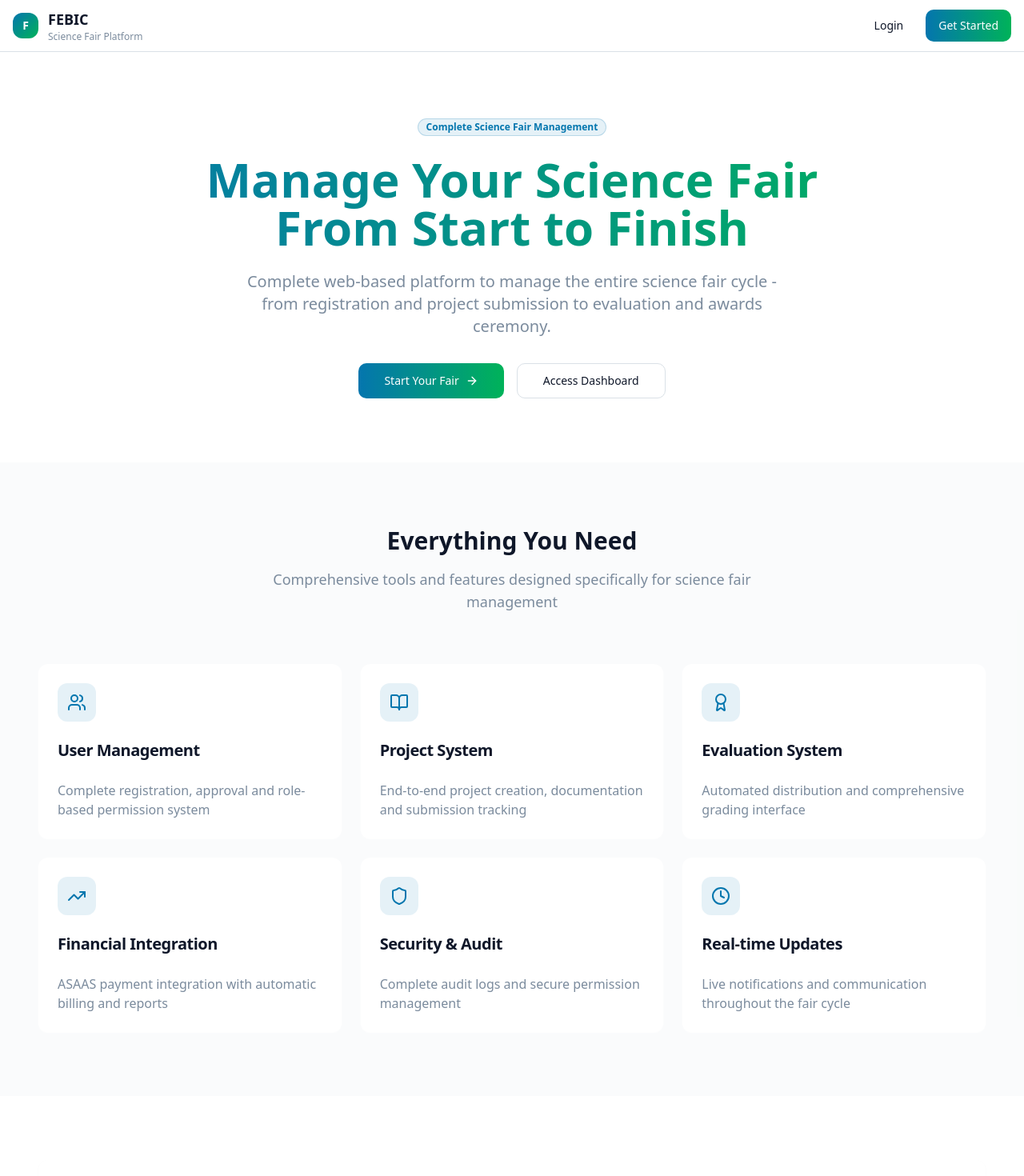
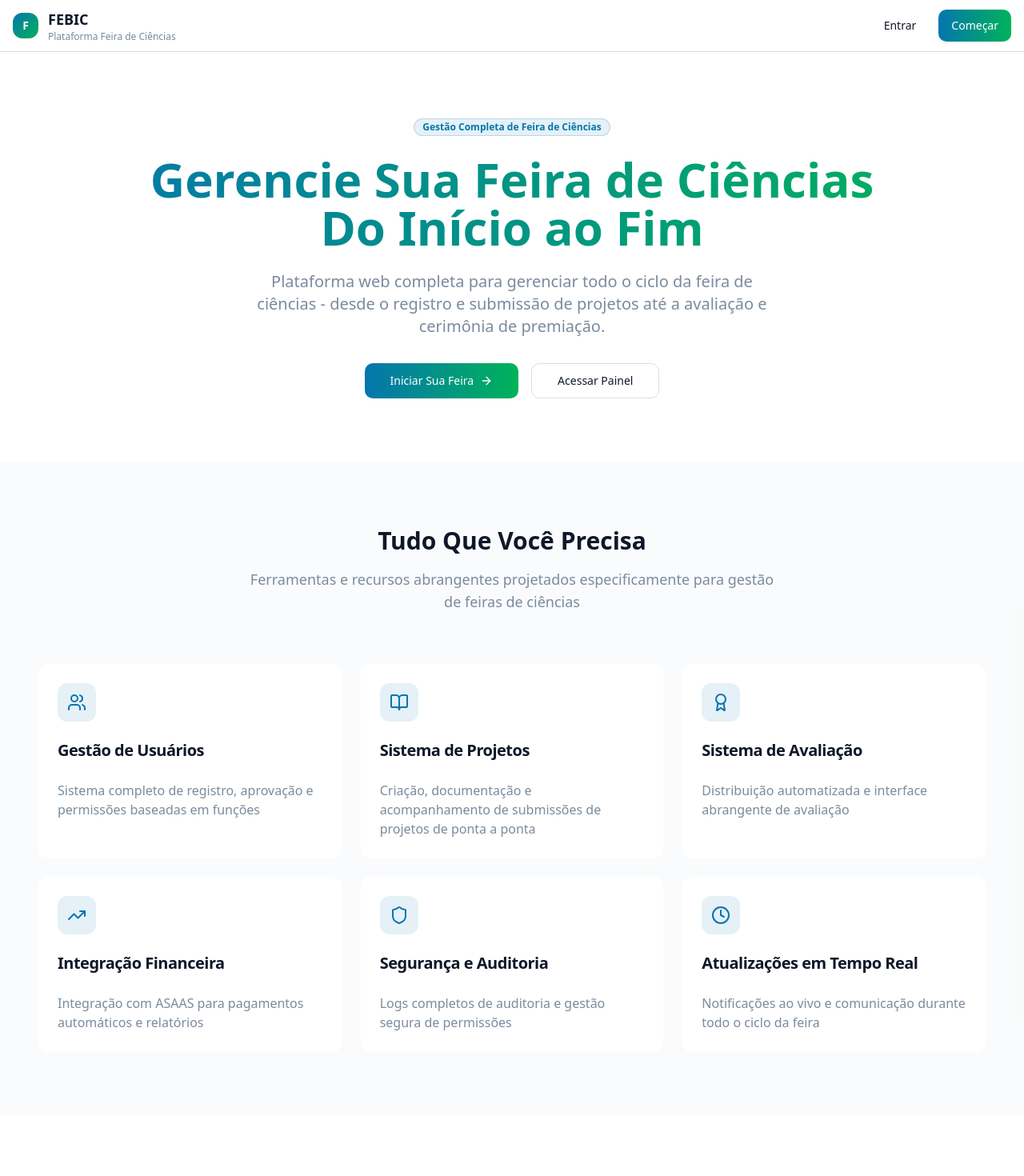
Before and after one commit to iAColabOficial/fair-flow-hub, a React (Vite) app: page / in a window 1280 px wide. Shown: the top 1470 px of the page at 80% size. Built offline with nearby package versions, Linux system fonts and the light colour scheme.

Commit message:
Translate main page to Portuguese
Translate the main page to Brazilian Portuguese.

```diff
--- a/src/pages/Home.tsx
+++ b/src/pages/Home.tsx
@@ -8,33 +8,33 @@ const Home = () => {
   const features = [
     {
       icon: Users,
-      title: "User Management",
-      description: "Complete registration, approval and role-based permission system"
+      title: "Gestão de Usuários",
+      description: "Sistema completo de registro, aprovação e permissões baseadas em funções"
     },
     {
       icon: BookOpen,
-      title: "Project System",
-      description: "End-to-end project creation, documentation and submission tracking"
+      title: "Sistema de Projetos",
+      description: "Criação, documentação e acompanhamento de submissões de projetos de ponta a ponta"
     },
     {
       icon: Award,
-      title: "Evaluation System",
-      description: "Automated distribution and comprehensive grading interface"
+      title: "Sistema de Avaliação",
+      description: "Distribuição automatizada e interface abrangente de avaliação"
     },
     {
       icon: TrendingUp,
-      title: "Financial Integration",
-      description: "ASAAS payment integration with automatic billing and reports"
+      title: "Integração Financeira",
+      description: "Integração com ASAAS para pagamentos automáticos e relatórios"
     },
     {
       icon: Shield,
-      title: "Security & Audit",
-      description: "Complete audit logs and secure permission management"
+      title: "Segurança e Auditoria",
+      description: "Logs completos de auditoria e gestão segura de permissões"
     },
     {
       icon: Clock,
-      title: "Real-time Updates",
-      description: "Live notifications and communication throughout the fair cycle"
+      title: "Atualizações em Tempo Real",
+      description: "Notificações ao vivo e comunicação durante todo o ciclo da feira"
     }
   ];
 
@@ -49,16 +49,16 @@ const Home = () => {
             </div>
             <div>
               <h1 className="text-lg font-bold text-foreground">FEBIC</h1>
-              <p className="text-xs text-muted-foreground">Science Fair Platform</p>
+              <p className="text-xs text-muted-foreground">Plataforma Feira de Ciências</p>
             </div>
           </div>
 
           <div className="flex items-center gap-3">
             <Button variant="ghost" asChild>
-              <Link to="/auth/login">Login</Link>
+              <Link to="/auth/login">Entrar</Link>
             </Button>
             <Button variant="gradient" asChild>
-              <Link to="/auth/register">Get Started</Link>
+              <Link to="/auth/register">Começar</Link>
             </Button>
           </div>
         </div>
@@ -68,27 +68,27 @@ const Home = () => {
       <section className="py-20 px-4">
         <div className="container mx-auto text-center">
           <Badge className="mb-6 bg-primary/10 text-primary border-primary/20">
-            Complete Science Fair Management
+            Gestão Completa de Feira de Ciências
           </Badge>
 
           <h1 className="text-4xl md:text-6xl font-bold text-foreground mb-6 bg-gradient-to-r from-primary to-accent bg-clip-text text-transparent">
-            Manage Your Science Fair
+            Gerencie Sua Feira de Ciências
             <br />
-            From Start to Finish
+            Do Início ao Fim
           </h1>
 
           <p className="text-xl text-muted-foreground mb-8 max-w-2xl mx-auto">
-            Complete web-based platform to manage the entire science fair cycle - from registration and project submission to evaluation and awards ceremony.
+            Plataforma web completa para gerenciar todo o ciclo da feira de ciências - desde o registro e submissão de projetos até a avaliação e cerimônia de premiação.
           </p>
 
           <div className="flex flex-col sm:flex-row gap-4 justify-center">
             <Button size="lg" variant="gradient" asChild>
               <Link to="/auth/register" className="flex items-center gap-2">
-                Start Your Fair <ArrowRight className="w-4 h-4" />
+                Iniciar Sua Feira <ArrowRight className="w-4 h-4" />
               </Link>
             </Button>
             <Button size="lg" variant="outline" asChild>
-              <Link to="/auth/login">Access Dashboard</Link>
+              <Link to="/auth/login">Acessar Painel</Link>
             </Button>
           </div>
         </div>
@@ -99,10 +99,10 @@ const Home = () => {
         <div className="container mx-auto">
           <div className="text-center mb-16">
             <h2 className="text-3xl font-bold text-foreground mb-4">
-              Everything You Need
+              Tudo Que Você Precisa
             </h2>
             <p className="text-lg text-muted-foreground max-w-2xl mx-auto">
-              Comprehensive tools and features designed specifically for science fair management
+              Ferramentas e recursos abrangentes projetados especificamente para gestão de feiras de ciências
             </p>
           </div>
 
@@ -132,21 +132,21 @@ const Home = () => {
           <Card className="bg-gradient-hero border-0 text-center p-12">
             <CardHeader>
               <CardTitle className="text-3xl font-bold text-primary-foreground mb-4">
-                Ready to Transform Your Science Fair?
+                Pronto Para Transformar Sua Feira de Ciências?
               </CardTitle>
               <CardDescription className="text-lg text-primary-foreground/80 max-w-2xl mx-auto">
-                Join thousands of educators and administrators who trust FEBIC to manage their science fairs efficiently and professionally.
+                Junte-se a milhares de educadores e administradores que confiam na FEBIC para gerenciar suas feiras de ciências de forma eficiente e profissional.
               </CardDescription>
             </CardHeader>
             <CardContent className="pt-6">
               <div className="flex flex-col sm:flex-row gap-4 justify-center">
                 <Button size="lg" variant="secondary" asChild>
                   <Link to="/auth/register" className="flex items-center gap-2">
-                    Create Account <ArrowRight className="w-4 h-4" />
+                    Criar Conta <ArrowRight className="w-4 h-4" />
                   </Link>
                 </Button>
                 <Button size="lg" variant="outline" className="bg-white/10 border-white/20 text-white hover:bg-white/20" asChild>
-                  <Link to="/auth/login">Sign In</Link>
+                  <Link to="/auth/login">Entrar</Link>
                 </Button>
               </div>
             </CardContent>
@@ -164,7 +164,7 @@ const Home = () => {
             <span className="text-lg font-bold text-foreground">FEBIC</span>
           </div>
           <p className="text-muted-foreground">
-            © 2024 FEBIC. All rights reserved. Science Fair Management Platform.
+            © 2025 FEBIC. Todos os direitos reservados. Plataforma de Gestão de Feira de Ciências.
           </p>
         </div>
       </footer>
--- a/src/pages/auth/Login.tsx
+++ b/src/pages/auth/Login.tsx
@@ -31,26 +31,26 @@ const Login = () => {
           </div>
           <div className="text-center">
             <h1 className="text-xl font-bold text-foreground">FEBIC</h1>
-            <p className="text-xs text-muted-foreground">Science Fair Platform</p>
+            <p className="text-xs text-muted-foreground">Plataforma Feira de Ciências</p>
           </div>
         </div>
 
         {/* Login Form */}
         <Card className="shadow-elegant">
           <CardHeader className="text-center">
-            <CardTitle className="text-2xl">Welcome Back</CardTitle>
+            <CardTitle className="text-2xl">Bem-vindo de Volta</CardTitle>
             <CardDescription>
-              Sign in to access your FEBIC dashboard
+              Entre para acessar seu painel FEBIC
             </CardDescription>
           </CardHeader>
           <CardContent>
             <form onSubmit={handleSubmit} className="space-y-4">
               <div className="space-y-2">
-                <Label htmlFor="email">Email Address</Label>
+                <Label htmlFor="email">Endereço de Email</Label>
                 <Input
                   id="email"
                   type="email"
-                  placeholder="your.email@example.com"
+                  placeholder="seu.email@exemplo.com"
                   value={formData.email}
                   onChange={(e) => setFormData({ ...formData, email: e.target.value })}
                   required
@@ -58,12 +58,12 @@ const Login = () => {
               </div>
 
               <div className="space-y-2">
-                <Label htmlFor="password">Password</Label>
+                <Label htmlFor="password">Senha</Label>
                 <div className="relative">
                   <Input
                     id="password"
                     type={showPassword ? "text" : "password"}
-                    placeholder="Enter your password"
+                    placeholder="Digite sua senha"
                     value={formData.password}
                     onChange={(e) => setFormData({ ...formData, password: e.target.value })}
                     required
@@ -89,20 +89,20 @@ const Login = () => {
                   to="/auth/forgot-password"
                   className="text-primary hover:underline"
                 >
-                  Forgot password?
+                  Esqueceu a senha?
                 </Link>
               </div>
 
               <Button type="submit" className="w-full" variant="gradient">
-                Sign In
+                Entrar
               </Button>
             </form>
 
             <div className="mt-6 text-center">
               <p className="text-sm text-muted-foreground">
-                Don't have an account?{" "}
+                Não tem uma conta?{" "}
                 <Link to="/auth/register" className="text-primary font-medium hover:underline">
-                  Create account
+                  Criar conta
                 </Link>
               </p>
             </div>
@@ -113,7 +113,7 @@ const Login = () => {
         <Button variant="ghost" className="w-full" asChild>
           <Link to="/" className="flex items-center gap-2">
             <ArrowLeft className="w-4 h-4" />
-            Back to Home
+            Voltar ao Início
           </Link>
         </Button>
       </div>
```
